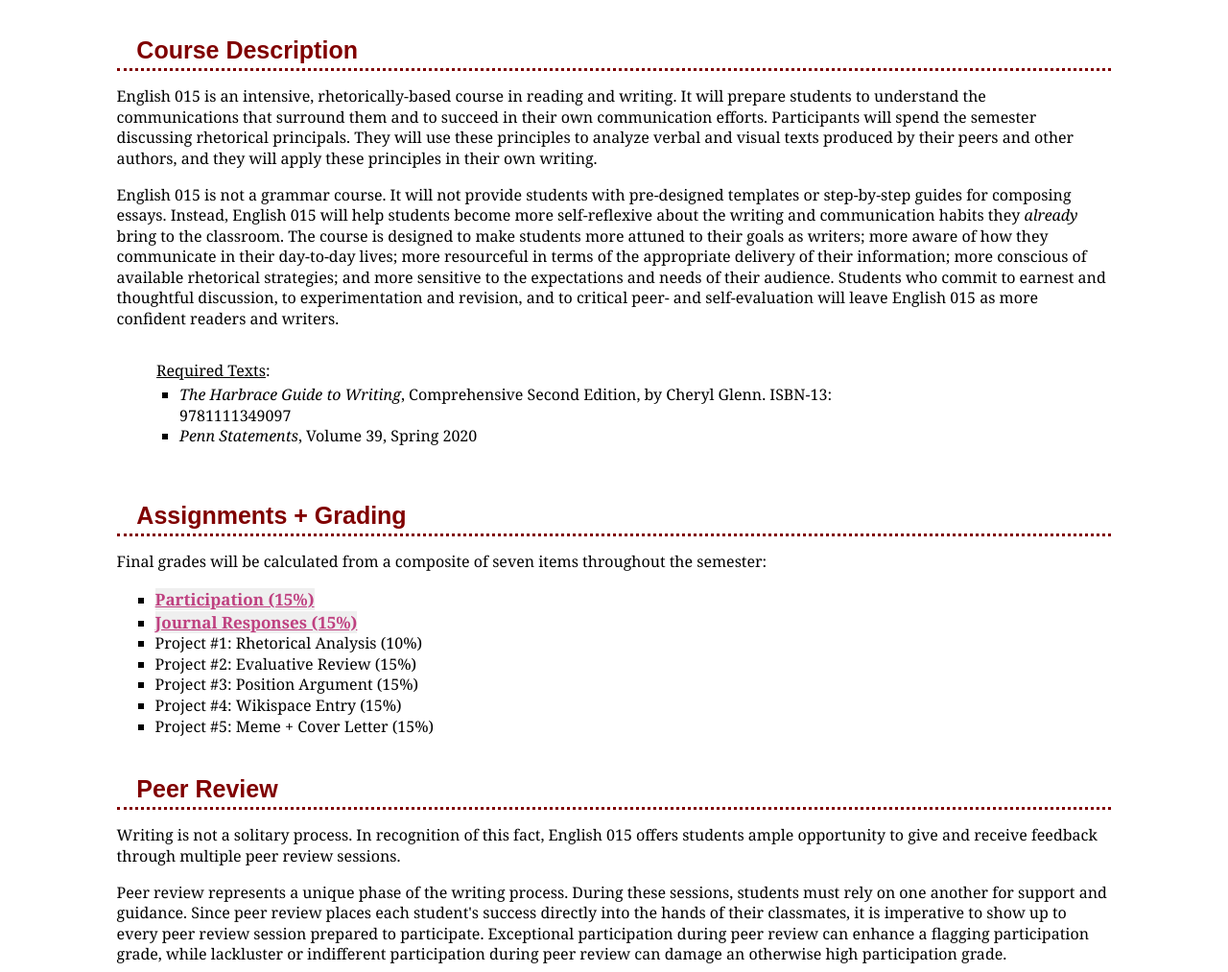
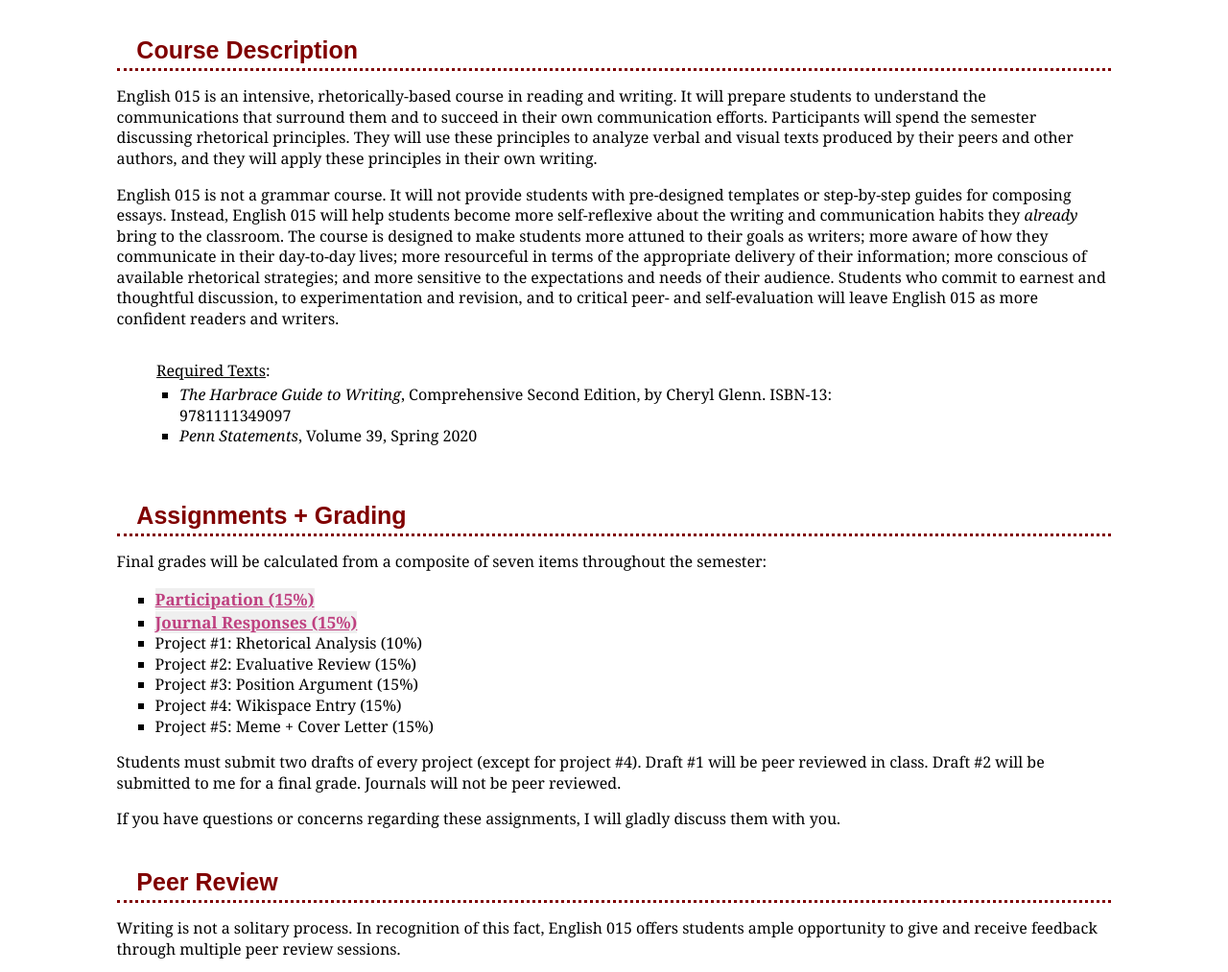
Before and after one commit to loadedonloaded/engl015-94, a plain HTML site: page index.html in a window 1280 px wide. Shown: the part 237-1250 px from the top of the page at 96% size. Drawn offline with Linux system fonts and the light colour scheme.

Commit message:
Update index.html

```diff
--- a/index.html
+++ b/index.html
@@ -80,7 +80,7 @@ Wed 10am-12pm @ Webster's<br>
 
 <h2>Course Description</h2>
 
-<p>English 015 is an intensive, rhetorically-based course in reading and writing. It will prepare students to understand the communications that surround them and to succeed in their own communication efforts. Participants will spend the semester discussing rhetorical principals. They will use these principles to analyze verbal and visual texts produced by their peers and other authors, and they will apply these principles in their own writing.</p>
+<p>English 015 is an intensive, rhetorically-based course in reading and writing. It will prepare students to understand the communications that surround them and to succeed in their own communication efforts. Participants will spend the semester discussing rhetorical principles. They will use these principles to analyze verbal and visual texts produced by their peers and other authors, and they will apply these principles in their own writing.</p>
 
 <p>English 015 is not a grammar course. It will not provide students with pre-designed templates or step-by-step guides for composing essays. Instead, English 015 will help students become more self-reflexive about the writing and communication habits they <i>already</i> bring to the classroom. The course is designed to make students more attuned to their goals as writers; more aware of how they communicate in their day-to-day lives; more resourceful in terms of the appropriate delivery of their information; more conscious of available rhetorical strategies; and more sensitive to the expectations and needs of their audience. Students who commit to earnest and thoughtful discussion, to experimentation and revision, and to critical peer- and self-evaluation will leave English 015 as more confident readers and writers.</p>
 
@@ -168,6 +168,9 @@ Project #4: Wikispace Entry (15%)
                                             </li><li>
 Project #5: Meme + Cover Letter (15%)
                                             </li></ul>
+
+        <p>Students must submit two drafts of every project (except for project #4). Draft #1 will be peer reviewed in class. Draft #2 will be submitted to me for a final grade. Journals will not be peer reviewed.</p>
+        <p>If you have questions or concerns regarding these assignments, I will gladly discuss them with you.</p>
 
 
 <h2>Peer Review</h2>
```
